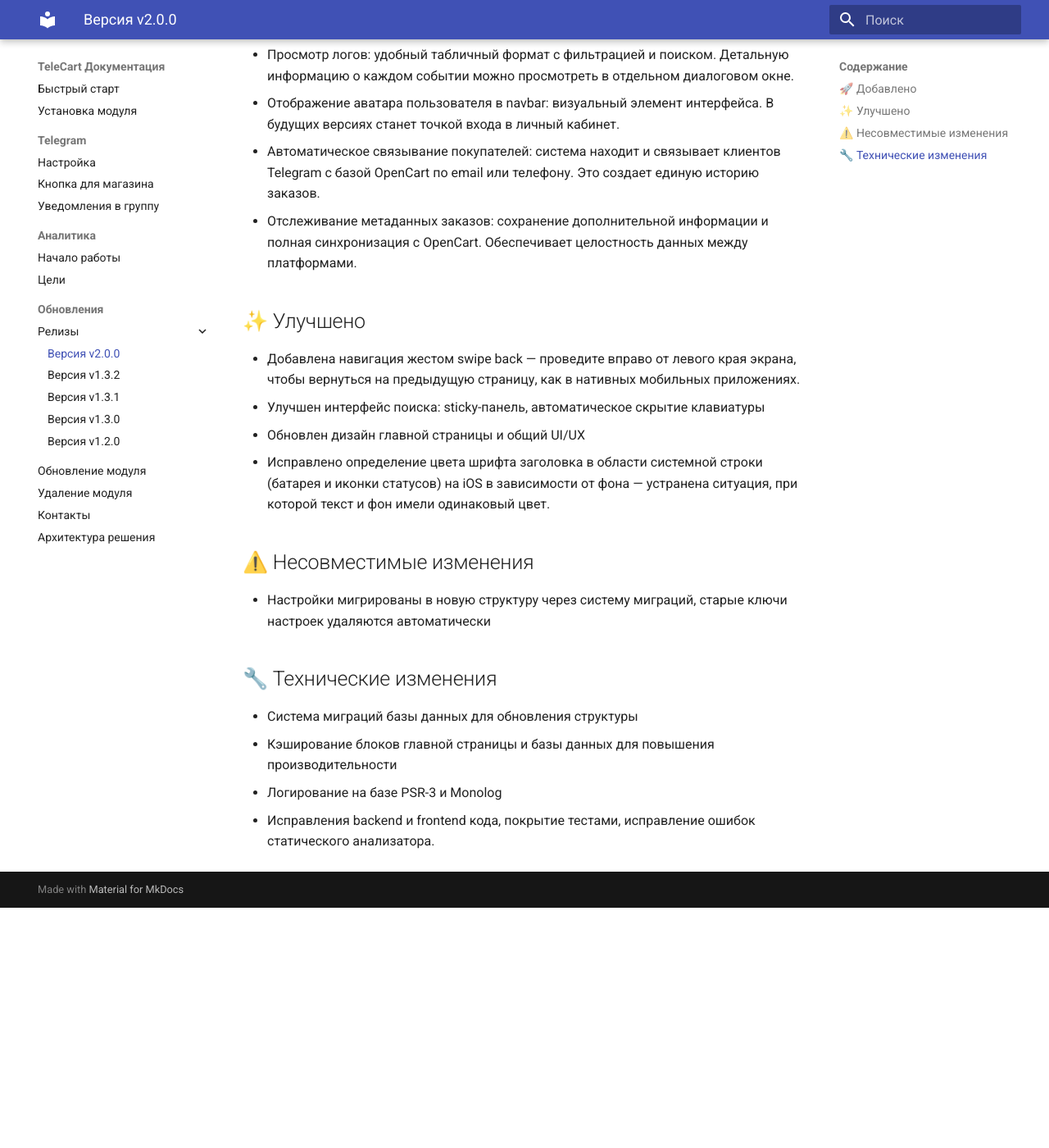
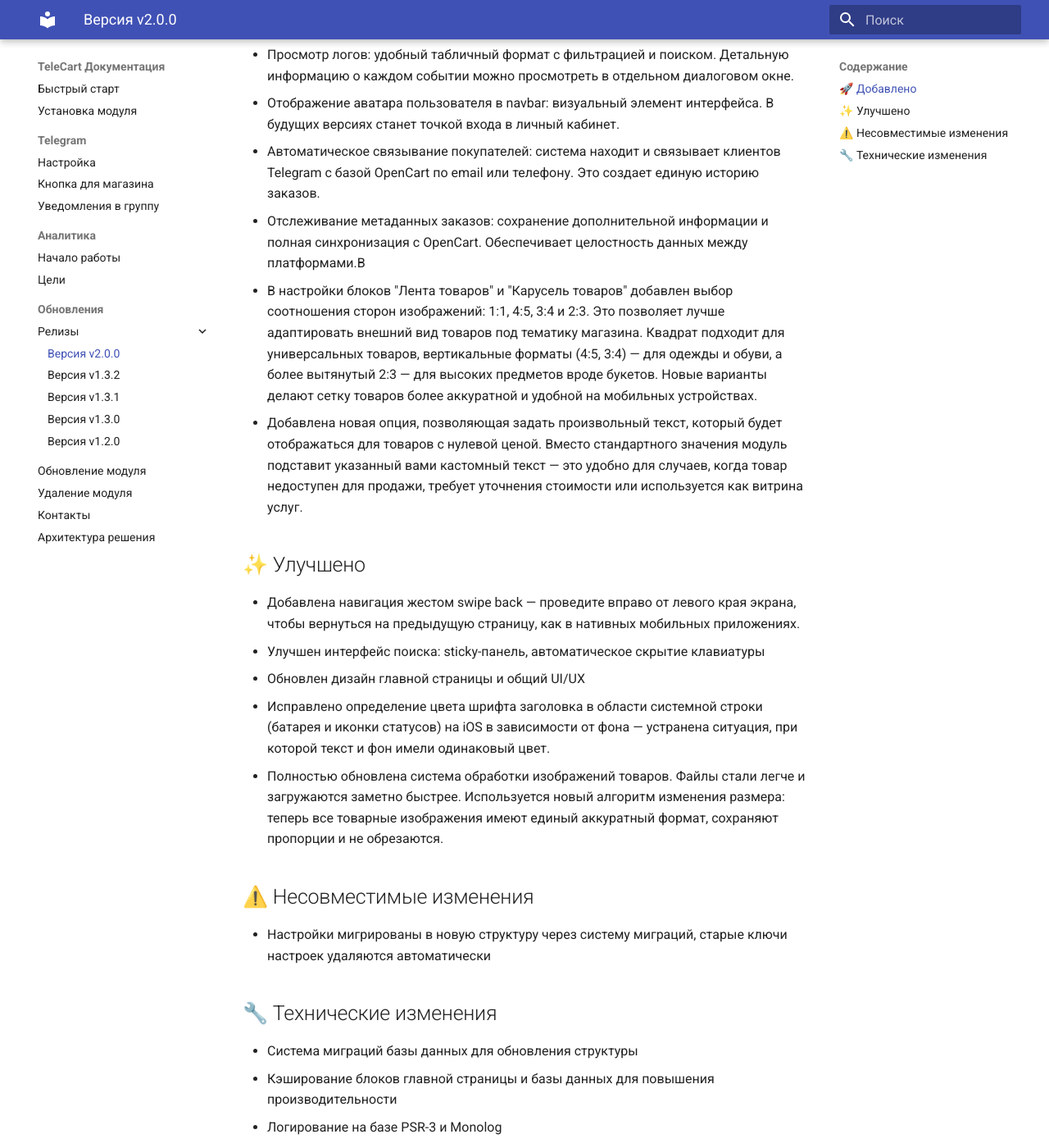
Before and after one commit to telecart-labs/docs, an MkDocs documentation site: the page built from docs/changelog/2.0.0.md, in a window 1280 px wide and 1400 px high, scrolled down 1915 px. Shown: the whole window at 82% size. Built offline with MkDocs 1.6.1 and Material for MkDocs 9.7.7, drawn with Linux system fonts in a browser that asks for light colours; before the commit the page ends 3022 px from its top, so only the background shows below that.

Commit message:
feat: update docs

```diff
--- a/docs/changelog/2.0.0.md
+++ b/docs/changelog/2.0.0.md
@@ -19,7 +19,9 @@
 - Просмотр логов: удобный табличный формат с фильтрацией и поиском. Детальную информацию о каждом событии можно просмотреть в отдельном диалоговом окне.
 - Отображение аватара пользователя в navbar: визуальный элемент интерфейса. В будущих версиях станет точкой входа в личный кабинет.
 - Автоматическое связывание покупателей: система находит и связывает клиентов Telegram с базой OpenCart по email или телефону. Это создает единую историю заказов.
-- Отслеживание метаданных заказов: сохранение дополнительной информации и полная синхронизация с OpenCart. Обеспечивает целостность данных между платформами.
+- Отслеживание метаданных заказов: сохранение дополнительной информации и полная синхронизация с OpenCart. Обеспечивает целостность данных между платформами.В
+- В настройки блоков "Лента товаров" и "Карусель товаров" добавлен выбор соотношения сторон изображений: 1:1, 4:5, 3:4 и 2:3. Это позволяет лучше адаптировать внешний вид товаров под тематику магазина. Квадрат подходит для универсальных товаров, вертикальные форматы (4:5, 3:4) — для одежды и обуви, а более вытянутый 2:3 — для высоких предметов вроде букетов. Новые варианты делают сетку товаров более аккуратной и удобной на мобильных устройствах.
+- Добавлена новая опция, позволяющая задать произвольный текст, который будет отображаться для товаров с нулевой ценой. Вместо стандартного значения модуль подставит указанный вами кастомный текст — это удобно для случаев, когда товар недоступен для продажи, требует уточнения стоимости или используется как витрина услуг.
 
 ## ✨ Улучшено
 
@@ -27,6 +29,7 @@
 - Улучшен интерфейс поиска: sticky-панель, автоматическое скрытие клавиатуры
 - Обновлен дизайн главной страницы и общий UI/UX
 - Исправлено определение цвета шрифта заголовка в области системной строки (батарея и иконки статусов) на iOS в зависимости от фона — устранена ситуация, при которой текст и фон имели одинаковый цвет.
+- Полностью обновлена система обработки изображений товаров. Файлы стали легче и загружаются заметно быстрее. Используется новый алгоритм изменения размера: теперь все товарные изображения имеют единый аккуратный формат, сохраняют пропорции и не обрезаются.
 
 ## ⚠️ Несовместимые изменения
 
```
